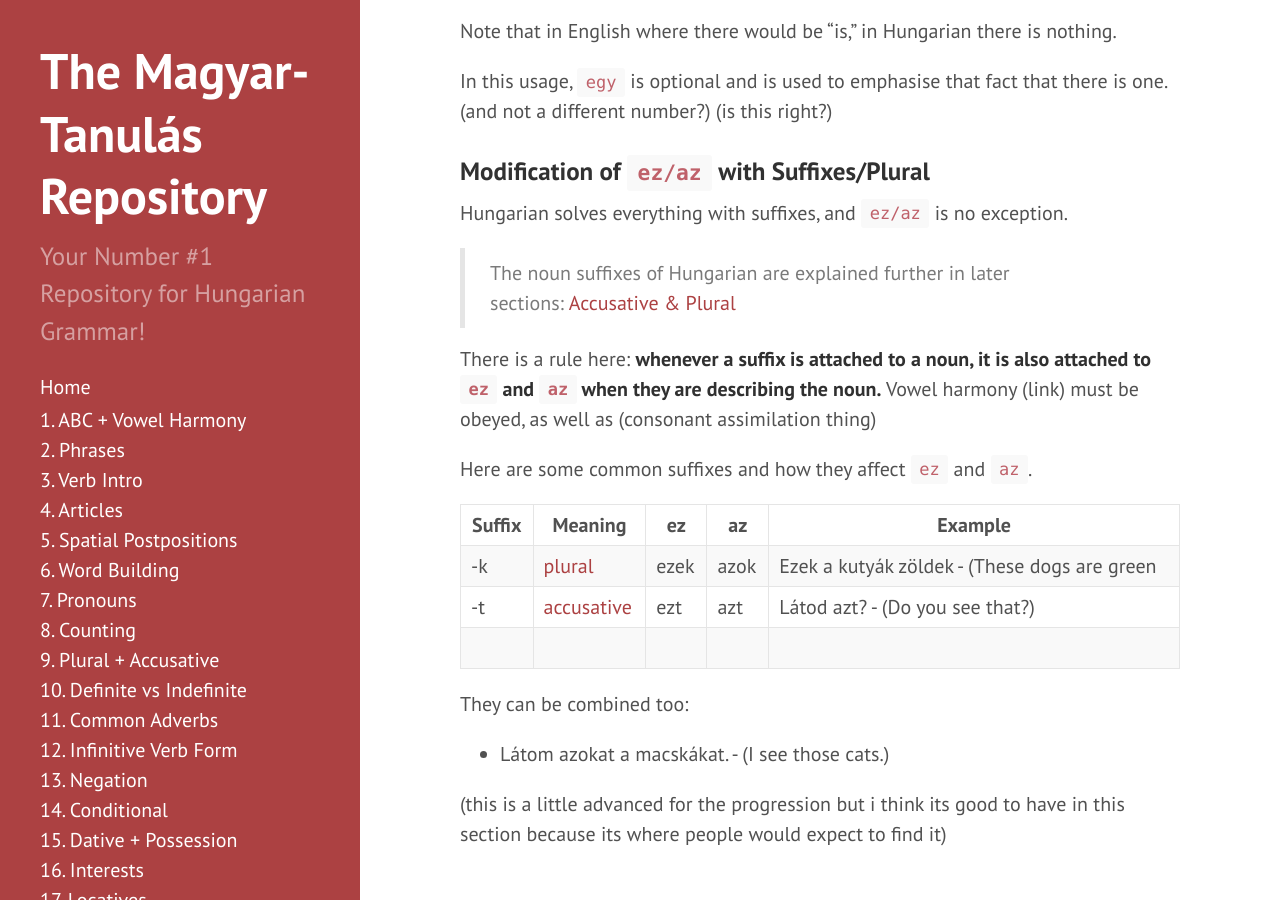
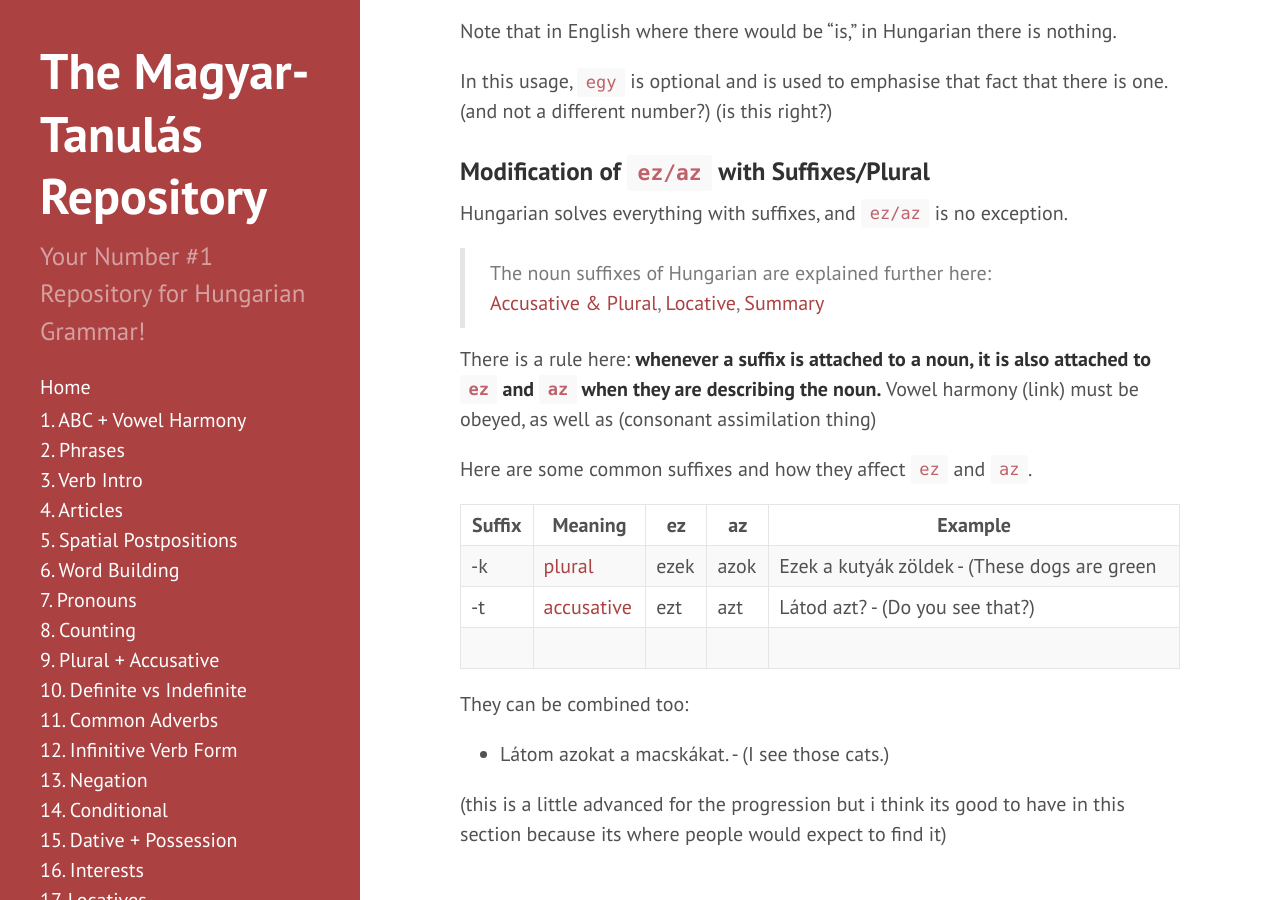
Before and after one commit to Magyartanulas/magyartanulas.github.io, a Jekyll site: the page built from extrastuff.md, in a window 1280 px wide and 900 px high, scrolled down 3172 px. Built offline with Jekyll 4.4.1, drawn with Linux system fonts in a browser that asks for light colours; our own code applies the rules of GitHub Pages for plain Markdown files; comment, search, counter and statistics services are not loaded.

Commit message:
Update extrastuff.md

```diff
--- a/extrastuff.md
+++ b/extrastuff.md
@@ -104,7 +104,7 @@ In this usage, `egy` is optional and is used to emphasise that fact that there i
 
 Hungarian solves everything with suffixes, and `ez/az` is no exception.
 
->The noun suffixes of Hungarian are explained further in later sections: [Accusative & Plural](https://magyartanulas.github.io/accusative_plurals/)
+>The noun suffixes of Hungarian are explained further here: [Accusative & Plural](https://magyartanulas.github.io/accusative_plurals/), [Locative](https://magyartanulas.github.io/locatives/), [Summary](https://magyartanulas.github.io/noun_case_summary/)
 
 There is a rule here: **whenever a suffix is attached to a noun, it is also attached to `ez` and `az` when they are describing the noun.** Vowel harmony (link) must be obeyed, as well as (consonant assimilation thing)
 
```
